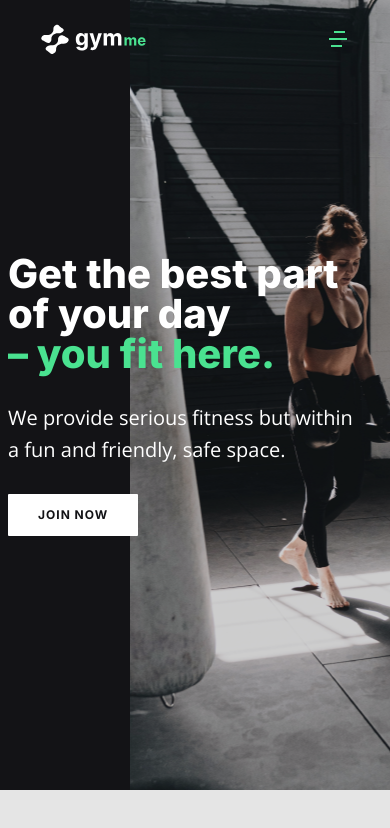
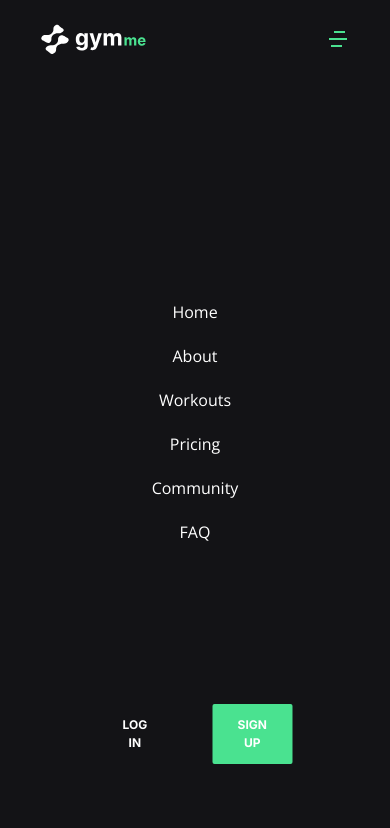
Before and after one commit to JacekLiman/gym-website, a React (Vite) app: page / in a window 390 px wide. Shown: the top 828 px of the page. Built offline with nearby package versions, Linux system fonts and the light colour scheme.

Commit message:
add navMobile component

```diff
--- a/src/App.tsx
+++ b/src/App.tsx
@@ -1,12 +1,18 @@
+import { useState } from "react";
 import Banner from "./component/Banner";
 import Header from "./component/Header";
-
+import NavMobile from "./component/NavMobile";
 
 function App() {
-  return <div className="max-w-[1440px] mx-auto relative">
-    <Header/>
-    <Banner/>
-  </div>;
+  const [isOpen, setIsOpen] = useState(true);
+
+  return (
+    <div className="max-w-[1440px] mx-auto relative">
+      <Header isOpen={isOpen}  setIsOpen={setIsOpen} />
+      <Banner />
+      <NavMobile isOpen={isOpen} />
+    </div>
+  );
 }
 
 export default App;
--- a/src/component/Header.tsx
+++ b/src/component/Header.tsx
@@ -3,7 +3,15 @@ import Nav from "./Nav";
 
 import { RiMenu4Fill, RiCloseFill } from "react-icons/ri";
 
-const Header = () => {
+
+type HeaderProps = {
+    isOpen:boolean,
+    setIsOpen:React.Dispatch<React.SetStateAction<boolean>>
+}
+
+const Header = ({ isOpen, setIsOpen }:HeaderProps) => {
+
+
   return (
     <header className="fixed top-0 left-0 w-screen z-10">
       <div className="max-w-[1444px] mx-auto">
@@ -17,7 +25,7 @@ const Header = () => {
             <Nav />
           </div>
 
-          <div className="lg:flex items-center gap-5 hidden ">
+          <div className="lg:flex items-center gap-3 hidden ">
             <button className="btn btn-sm bg-transparent text-white hover:text-primary-200 transition-all">
               {header.btnLoginText}
             </button>
@@ -26,9 +34,21 @@ const Header = () => {
             </button>
           </div>
 
-          <button className="text-primary-200 text-2xl lg:hidden">
-            <RiMenu4Fill />
-          </button>
+          {isOpen ? (
+            <button
+              onClick={() => setIsOpen(false)}
+              className="text-primary-200 text-2xl lg:hidden"
+            >
+              <RiMenu4Fill />
+            </button>
+          ) : (
+            <button
+              onClick={() => setIsOpen(true)}
+              className="text-primary-200 text-2xl lg:hidden"
+            >
+              <RiCloseFill />
+            </button>
+          )}
         </div>
       </div>
     </header>
--- a/src/component/Nav.tsx
+++ b/src/component/Nav.tsx
@@ -5,7 +5,7 @@ import { nav } from "../data";
 const Nav = () => {
   return (
     <nav>
-      <ul className="flex items-center text-white gap-5">
+      <ul className="flex items-center text-white gap-4">
         {nav.map((item, idx) => {
           return (
             <li key={idx}>
--- /dev/null
+++ b/src/component/NavMobile.tsx
@@ -0,0 +1,43 @@
+import { nav } from "../data";
+import { header } from "../data";
+
+type NavMobileProps = {
+    isOpen:boolean
+}
+
+const NavMobile = ({ isOpen }:NavMobileProps) => {
+
+  return (
+    <div
+      className={`lg:hidden fixed w-screen h-screen top-0 left-0 bg-neutral-500 flex items-center justify-center transition-all duration-400  ${
+        isOpen ? "-translate-y-0" : "-translate-y-full"
+      }  `}
+    >
+      <nav>
+        <ul className="text-center text-white space-y-5">
+          {nav.map((item, idx) => {
+            return (
+              <li key={idx}>
+                <a
+                  className="text-white hover:text-primary-200 transition-all"
+                  href={item.href}
+                >
+                  {item.name}
+                </a>
+              </li>
+            );
+          })}
+        </ul>
+      </nav>
+
+      <div className="absolute left-1/2 bottom-0 -translate-x-1/2 -translate-y-20 flex gap-10">
+        <button className="btn btn-sm text-white hover:text-primary-200 transition">{header.btnLoginText}</button>
+        <button className="btn btn-sm btn-primary ">
+          {header.btnSignupText}
+        </button>
+      </div>
+    </div>
+  );
+};
+
+export default NavMobile;
--- a/src/index.css
+++ b/src/index.css
@@ -42,13 +42,13 @@
       @apply font-secondary font-normal text-[24px] leading-[34px];
     }
     .btn {
-      @apply flex justify-center items-center rounded-[1px];
+      @apply  rounded-[2px];
     }
     .btn-sm {
-      @apply font-primary font-bold uppercase text-[12px] leading-[18px] h-[42px] px-[30px] tracking-[1px];
+      @apply font-primary font-bold uppercase text-[12px]  px-6 py-3 ;
     }
     .btn-lg {
-      @apply font-primary font-bold uppercase text-[14px] leading-[18px] h-[46px] px-[40px] tracking-[1px];
+      @apply font-primary font-bold uppercase text-[14px] px-7 py-4;
     }
     .btn-primary {
       @apply bg-primary-200 text-neutral-100 hover:bg-primary-200/90 transition;
```
